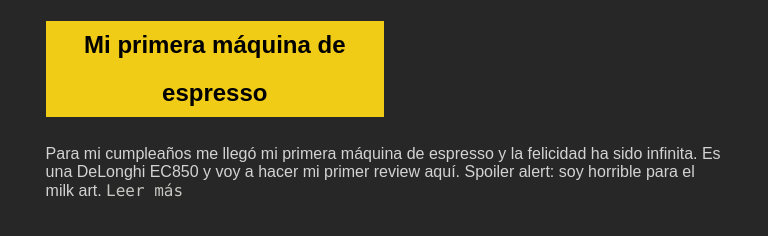
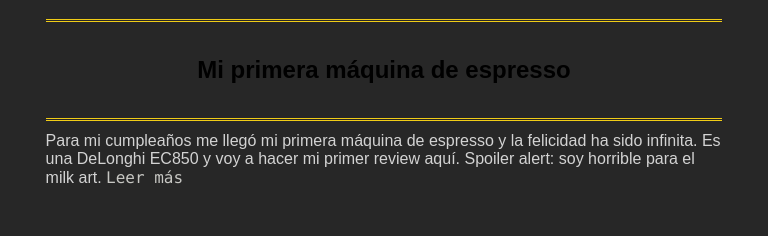
Before and after one commit to privacyError423/blog, a plain HTML site: page otros.html in a window 768 px wide. Shown: the part 134-370 px from the top of the page. Drawn offline with Linux system fonts and the light colour scheme.

Commit message:
Update myStyle.css

```diff
--- a/myStyle.css
+++ b/myStyle.css
@@ -13,7 +13,6 @@
   .subTitulo {
     max-width: 45%;
     min-height: 5vh;
-    max-height: 15vh;
     background-color: #f0cc17;
     text-align: center;
     display: block;
@@ -209,6 +208,7 @@
   .welcome-image h1{
     font-size: 4em;
     width: 95vw;
+
   }
   .seccion2 p {
     clear:both;
@@ -217,6 +217,21 @@
   .seccion2{
     text-align: right;
   }
+
+ /* OTHERS - CLASSES */
+
+    .bodyArticulos {
+    margin-top: 2vh;
+    margin-bottom: 2vh;
+    }
+
+    .subTitulo {
+    background-color: transparent;
+    max-width: 90%;
+    margin-left: 5%;
+    border-block-color: #f0cc17;
+    border-block-style: double;
+    }
 
   /* IDS*/
   #banner-temas {
```
